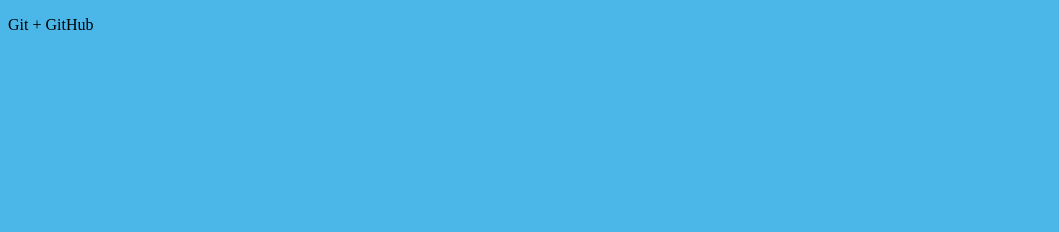
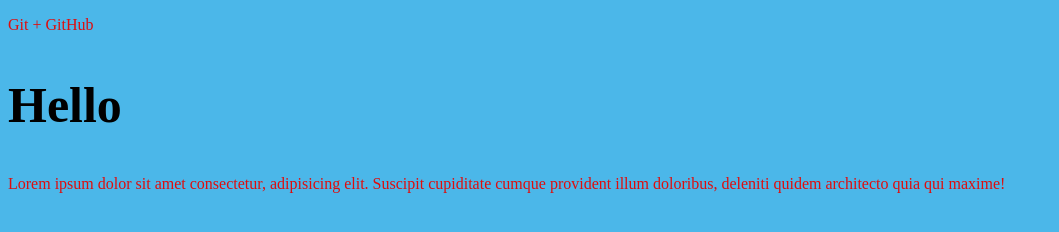
Before and after one commit to dmitrykhakhin/gittest, a plain HTML site: page index.html in a window 1280 px wide. Shown: the whole page, without its empty margins (0-1059 px from the left). Drawn offline with Linux system fonts and the light colour scheme.

Commit message:
Наши первые изменения

```diff
--- a/css/main.css
+++ b/css/main.css
@@ -1,3 +1,11 @@
 body {
     background-color: #1ea5e4cb;
 }
+
+p {
+    color: #df0d0d;
+}
+
+h2 {
+    font-size: 50px;
+}
--- a/index.html
+++ b/index.html
@@ -8,5 +8,7 @@
 </head>
 <body>
     <p>Git + GitHub</p>
+    <h2>Hello</h2>
+    <p>Lorem ipsum dolor sit amet consectetur, adipisicing elit. Suscipit cupiditate cumque provident illum doloribus, deleniti quidem architecto quia qui maxime!</p>
 </body>
 </html>
```
